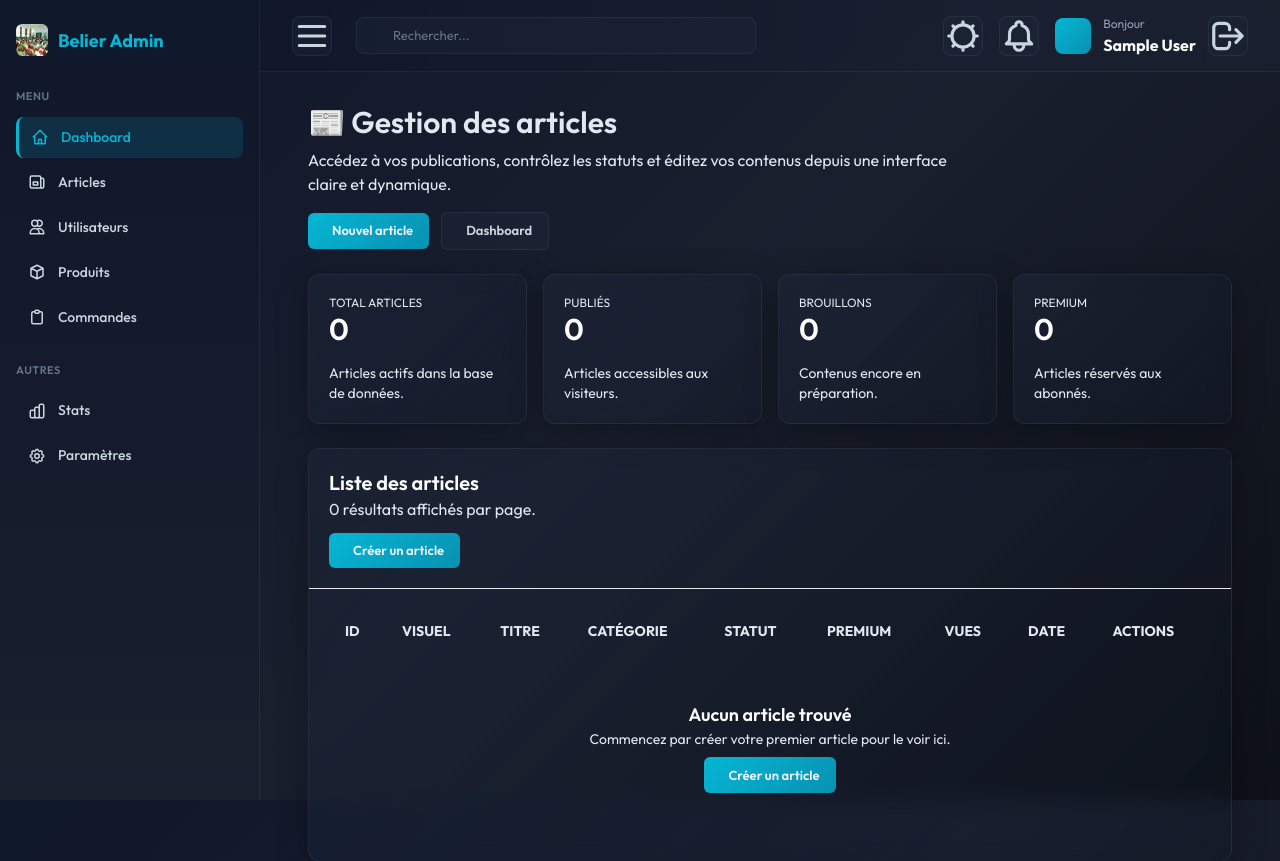
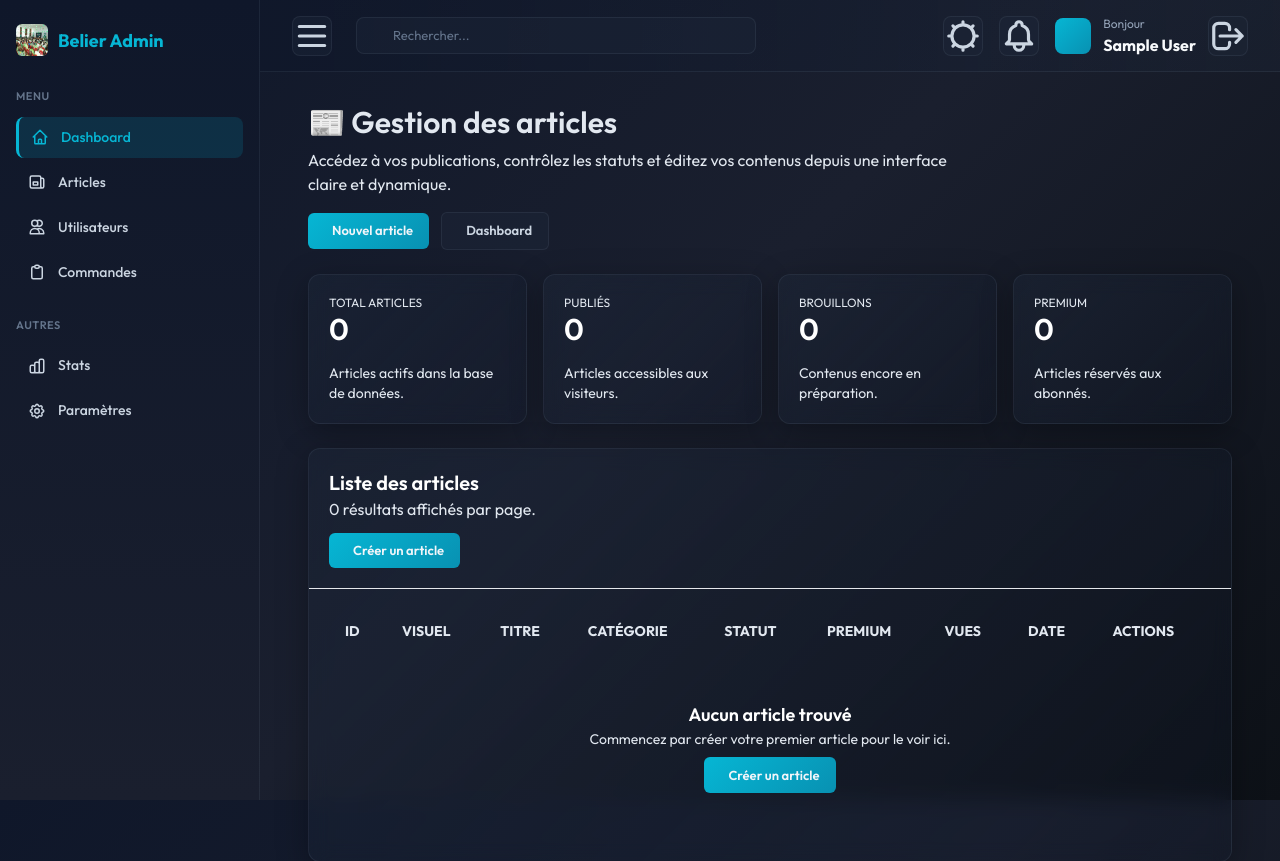
Before and after one commit to nkrahmar1/belier-intrepide3, a Laravel app: page /admin/articles in a window 1280 px wide. Shown: the top 861 px of the page. Run offline with Laravel 12, Linux system fonts and the light colour scheme; the visitor is signed in with stand-in values (Sample User, id 1); data that the repository does not hold is empty; parts of the project's set-up code (start-up, migrations or seed data) failed here and were passed over; some libraries are stand-ins or nearby versions.

Commit message:
fix:mise a jour de la dasboard

```diff
--- a/resources/views/layouts/admin.blade.php
+++ b/resources/views/layouts/admin.blade.php
@@ -415,10 +415,10 @@
                     <svg fill="none" stroke="currentColor" viewBox="0 0 24 24"><path stroke-linecap="round" stroke-linejoin="round" stroke-width="2" d="M12 4.354a4 4 0 110 5.292M15 21H3v-1a6 6 0 0112 0v1zm0 0h6v-1a6 6 0 00-9-5.197M13 7a4 4 0 11-8 0 4 4 0 018 0z"/></svg>
                     <span>Utilisateurs</span>
                 </a>
-                <a href="{{ route('admin.products.index') }}" class="nav-item">
+               <!--- <a href="{{ route('admin.products.index') }}" class="nav-item">
                     <svg fill="none" stroke="currentColor" viewBox="0 0 24 24"><path stroke-linecap="round" stroke-linejoin="round" stroke-width="2" d="M20 7l-8-4-8 4m16 0l-8 4m8-4v10l-8 4m0-10L4 7m8 4v10M4 7v10l8 4"/></svg>
                     <span>Produits</span>
-                </a>
+                </a> --->
                 <a href="{{ route('admin.orders.index') }}" class="nav-item">
                     <svg fill="none" stroke="currentColor" viewBox="0 0 24 24"><path stroke-linecap="round" stroke-linejoin="round" stroke-width="2" d="M9 5H7a2 2 0 00-2 2v12a2 2 0 002 2h10a2 2 0 002-2V7a2 2 0 00-2-2h-2M9 5a2 2 0 002 2h2a2 2 0 002-2M9 5a2 2 0 012-2h2a2 2 0 012 2"/></svg>
                     <span>Commandes</span>
```
